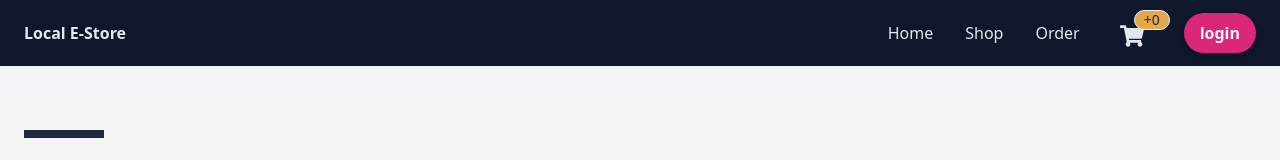
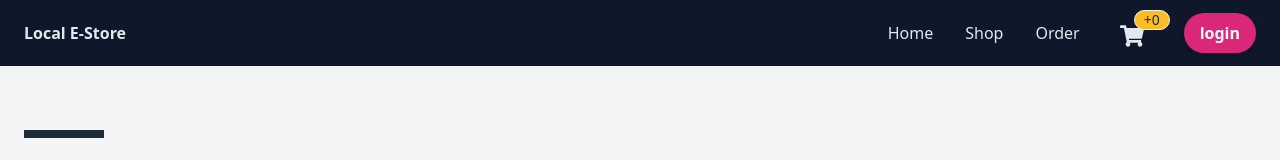
Before and after one commit to mehedihasan8/E-Store, a React (Vite) app: page / in a window 1280 px wide. Shown: the top 160 px of the page. Built offline with nearby package versions, Linux system fonts and the light colour scheme.

Commit message:
overall project done

```diff
--- a/src/Pages/Shared/NavBar/NavBar.jsx
+++ b/src/Pages/Shared/NavBar/NavBar.jsx
@@ -23,7 +23,7 @@ const NavBar = () => {
         </Link>
         <Link to="/order">
           <div className="indicator mt-3">
-            <span className="indicator-item badge bg-[#e6a749]">
+            <span className="indicator-item badge bg-[#fbbd23]">
               +{product?.length || 0}
             </span>
             <button className="px-2 py-1">
```
Also changed, not shown: 1 other file (tests, documents, lock files or other folders).
